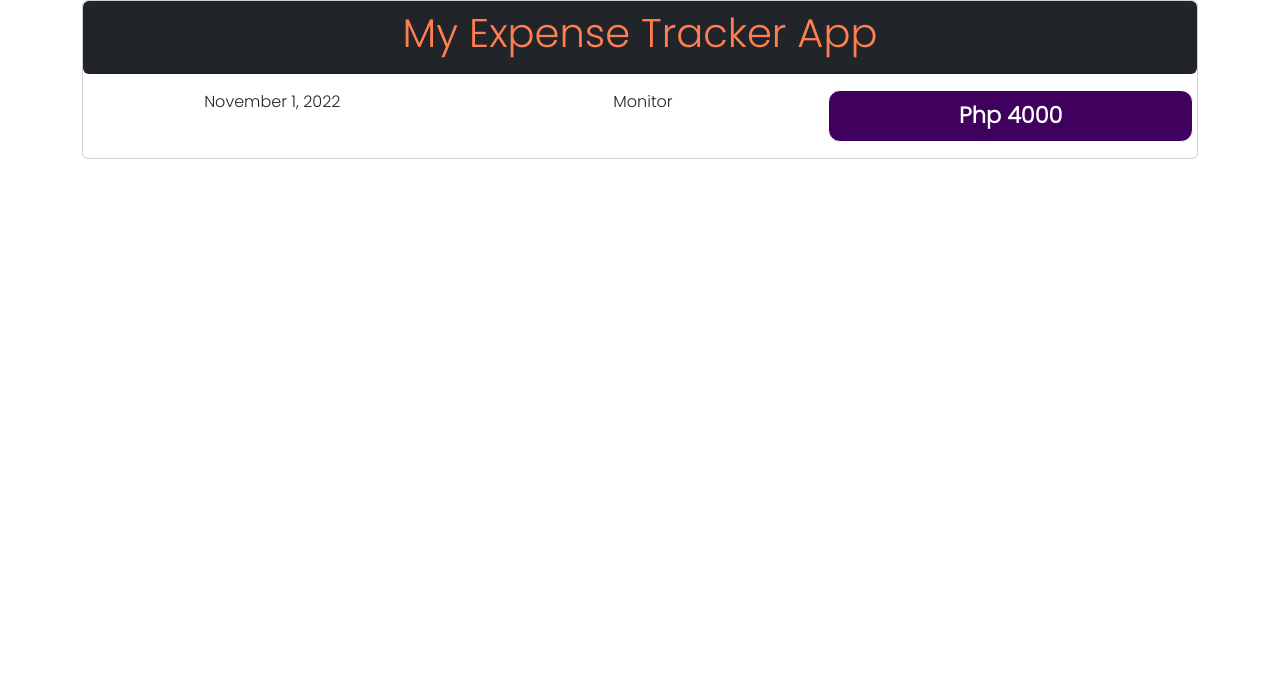
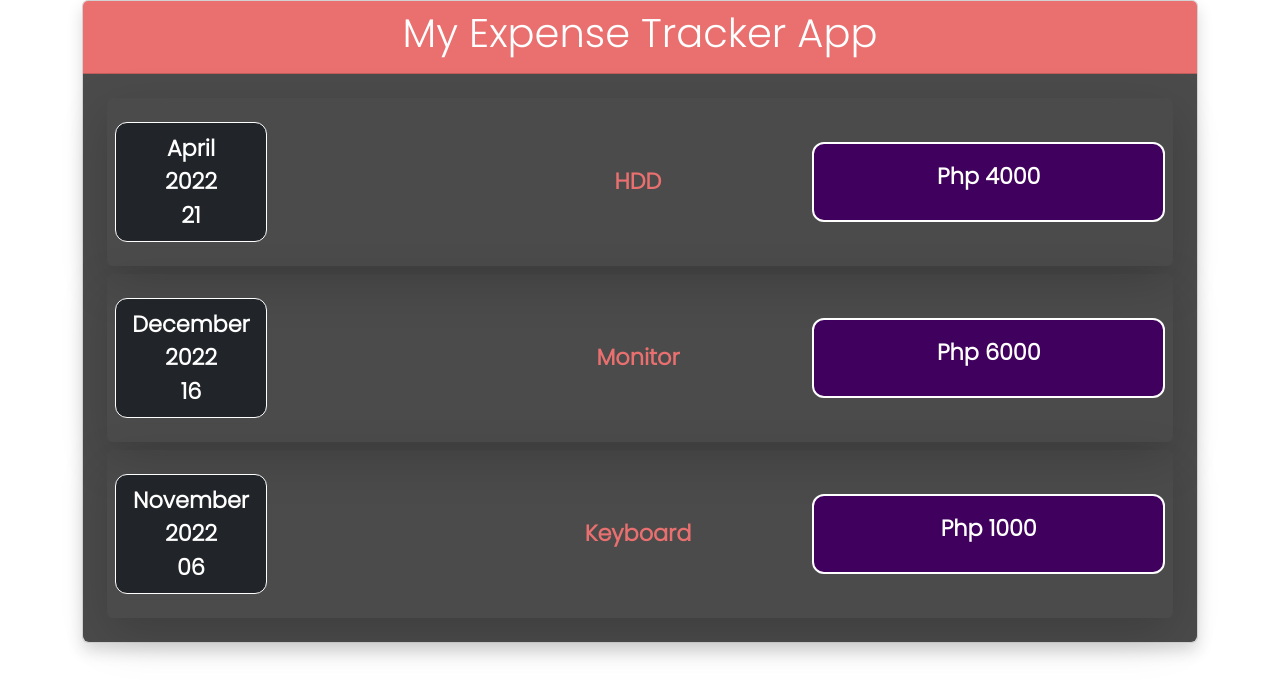
Before and after one commit to agentxyz999/expense-tracker-app, a React (Create React App) app: page / in a window 1280 px wide. Shown: the top 696 px of the page. Built offline with nearby package versions, Linux system fonts and the light colour scheme.

Commit message:
display the data from App.js using map function

```diff
--- a/public/index.html
+++ b/public/index.html
@@ -1,43 +1,12 @@
 <!DOCTYPE html>
 <html lang="en">
-  <head>
-    <meta charset="utf-8" />
-    <link rel="icon" href="%PUBLIC_URL%/favicon.ico" />
-    <meta name="viewport" content="width=device-width, initial-scale=1" />
-    <meta name="theme-color" content="#000000" />
-    <meta
-      name="description"
-      content="Web site created using create-react-app"
-    />
-    <link rel="apple-touch-icon" href="%PUBLIC_URL%/logo192.png" />
-    <!--
-      manifest.json provides metadata used when your web app is installed on a
-      user's mobile device or desktop. See https://developers.google.com/web/fundamentals/web-app-manifest/
-    -->
-    <link rel="manifest" href="%PUBLIC_URL%/manifest.json" />
-    <!--
-      Notice the use of %PUBLIC_URL% in the tags above.
-      It will be replaced with the URL of the `public` folder during the build.
-      Only files inside the `public` folder can be referenced from the HTML.
-
-      Unlike "/favicon.ico" or "favicon.ico", "%PUBLIC_URL%/favicon.ico" will
-      work correctly both with client-side routing and a non-root public URL.
-      Learn how to configure a non-root public URL by running `npm run build`.
-    -->
-    <title>React App</title>
-  </head>
-  <body>
-    <noscript>You need to enable JavaScript to run this app.</noscript>
-    <div id="root"></div>
-    <!--
-      This HTML file is a template.
-      If you open it directly in the browser, you will see an empty page.
-
-      You can add webfonts, meta tags, or analytics to this file.
-      The build step will place the bundled scripts into the <body> tag.
-
-      To begin the development, run `npm start` or `yarn start`.
-      To create a production bundle, use `npm run build` or `yarn build`.
-    -->
-  </body>
+<head>
+  <meta charset="UTF-8">
+  <meta http-equiv="X-UA-Compatible" content="IE=edge">
+  <meta name="viewport" content="width=device-width, initial-scale=1.0">
+  <title>My expense tracker app</title>
+</head>
+<body>
+  <div id="root"></div>
+</body>
 </html>
--- a/src/App.js
+++ b/src/App.js
@@ -2,9 +2,29 @@ import React from 'react';
 import ExpenseItem from './components/ExpenseItem';
 
 const App = () => {
+  const expenses = [
+    {
+      id: 1,
+      item: 'HDD',
+      amount: 4000,
+      date: new Date(2022, 3, 21),
+    },
+    {
+      id: 2,
+      item: 'Monitor',
+      amount: 6000,
+      date: new Date(2022, 11, 16),
+    },
+    {
+      id: 3,
+      item: 'Keyboard',
+      amount: 1000,
+      date: new Date(2022, 10, 6),
+    }
+  ];
   return (
     <div className='container'>
-      <ExpenseItem />
+      <ExpenseItem expenses={ expenses }/>
     </div>
   )
 }
--- a/src/components/ExpenseItem.css
+++ b/src/components/ExpenseItem.css
@@ -1,12 +1,40 @@
 h1{
-    color:coral;
+    color: var(--white-color);
 }
-.expense__price{
+.card__header{
+    background-color: var(--primary-color);
+}
+.expense__date,
+.expense__item {
     font-size: 1.4rem;
     font-weight: bold;
-    border: 1px solid white;
-    padding:0.5rem;
+    color: var(--primary-color);
+    padding: 1rem 0;
+}
+.expense__amount{
+    font-size: 1.4rem;
+    font-weight: bold;
+    height: 5rem;
+    border: 2px solid var(--white-color);
     border-radius: 12px;
+    padding: 1rem 0;
     color: var(--white-color);
     background: var(--secondary-color);
 }
+.card__body{
+    background: var(--light-color);
+}
+
+/* style to make the Date look like a calendar card */
+.date__card{
+    display: flex;
+    flex-direction: column;
+    width: 9.5rem;
+    height: 7.5rem;
+    border: 1px solid var(--white-color);
+    background-color: var(--dark-color);
+    color: var(--white-color);
+    border-radius: 12px;
+    align-items: center;
+    justify-content: center;
+}
--- a/src/components/ExpenseItem.jsx
+++ b/src/components/ExpenseItem.jsx
@@ -1,23 +1,33 @@
-import React from 'react';
-import './ExpenseItem.css';
-import { Card, Row, Col } from 'react-bootstrap';
-import CardHeader from 'react-bootstrap/esm/CardHeader';
+import React from "react";
+import "./ExpenseItem.css";
+import { Card, Row, Col } from "react-bootstrap";
 
-const ExpenseItem = () => {
+const ExpenseItem = ({ expenses }) => {
+  console.log(expenses);
   return (
-    <Card>
-        <CardHeader className='text-center bg-dark rounded'>
-            <h1>My Expense Tracker App</h1>
-        </CardHeader>
-        <Card.Body className='text-center rounded'>
-            <Row>
-                <Col>November 1, 2022</Col>
-                <Col>Monitor</Col>
-                <Col className='expense__price'>Php 4000</Col>
+    <Card className="shadow rounded">
+      <Card.Header className="text-center card__header">
+        <h1>My Expense Tracker App</h1>
+      </Card.Header>
+      <Card.Body className="text-center rounded-bottom card__body">
+        { expenses.map((expense) => {
+          return (
+            <Row key={ expense.id } className='shadow-lg m-2 p-2 rounded align-items-center'>
+              <Col className="expense__date">
+                <div className="date__card">
+                  <div className="month">{ expense.date.toLocaleString('en-US', { month: 'long' }) }</div>
+                  <div className="year">{ expense.date.getFullYear() }</div>
+                  <div className="day">{ expense.date.toLocaleString('en-US', { day: '2-digit' }) }</div>
+                </div>
+              </Col>
+              <Col className="expense__item"> { expense.item } </Col>
+              <Col className="expense__amount"> Php { expense.amount } </Col>
             </Row>
-        </Card.Body>
+          );
+        }) }
+      </Card.Body>
     </Card>
-  )
-}
+  );
+};
 
 export default ExpenseItem;
--- a/src/index.css
+++ b/src/index.css
@@ -16,5 +16,6 @@
   --primary-color: #EA7070;
   --secondary-color: #40005d;
   --white-color: #fff;
-  --light-color: rgba(255, 255, 255, 0.6);
+  --light-color: #4b4b4b;
+  --dark-color: #212529;
 }
```
